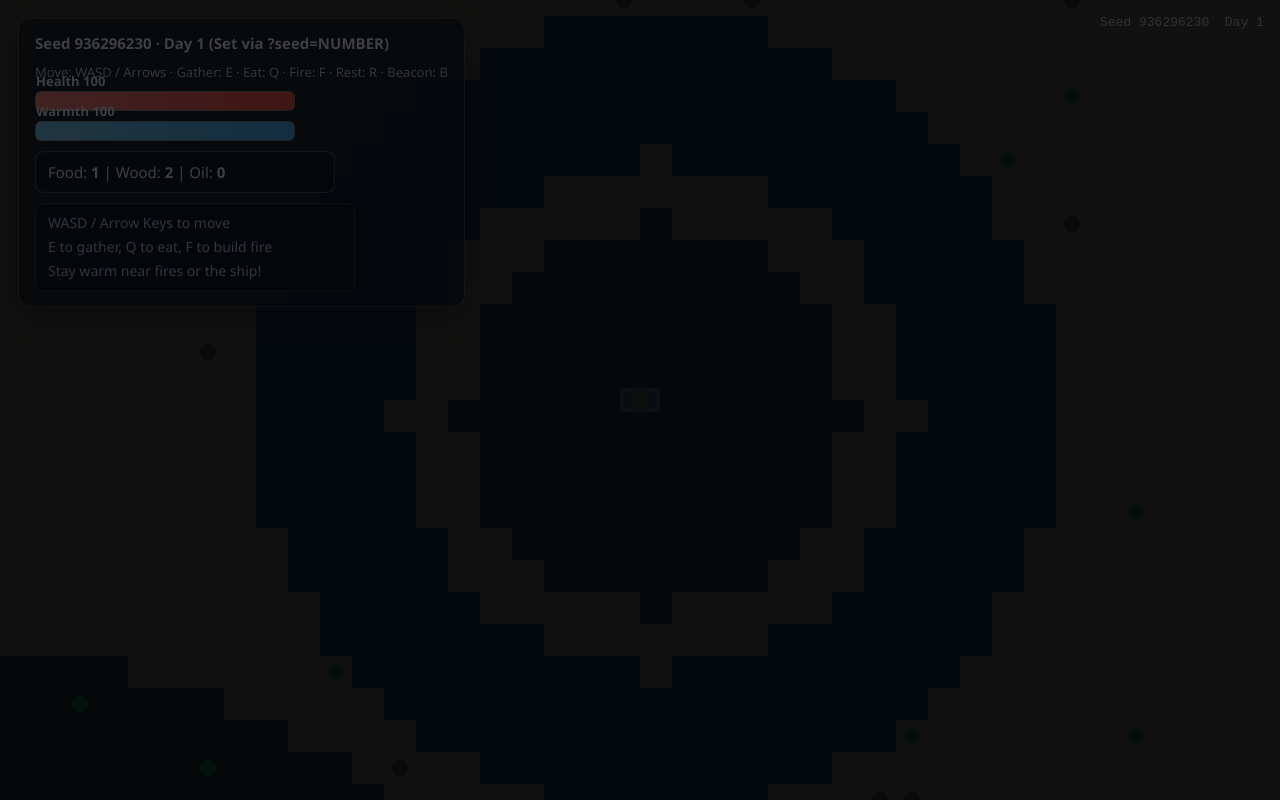
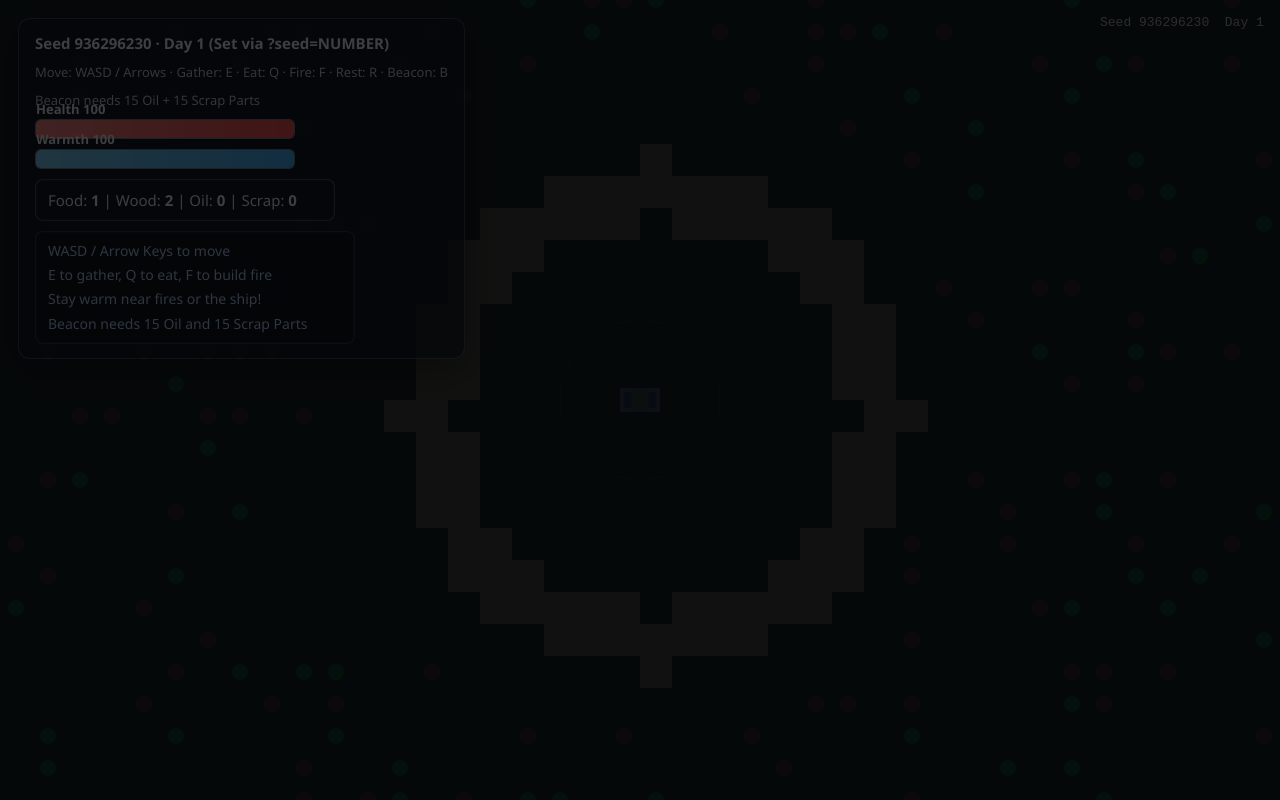
Before and after one commit to SimpleShorts/codex-game-1, a plain HTML site: page index.html in a window 1280 px wide. Drawn offline with Linux system fonts and the light colour scheme.

Commit message:
Expand world and add scrap beacon costs

```diff
--- a/entities.js
+++ b/entities.js
@@ -11,7 +11,7 @@
       this.energy = 100;
       this.health = 100;
       this.warmth = 100;
-      this.inventory = { food: 1, wood: 2, oil: 0 };
+      this.inventory = { food: 1, wood: 2, oil: 0, scrap: 0 };
       this.direction = { x: 0, y: 0 };
     }
     move(dx, dy, dt, collisionFn) {
--- a/index.html
+++ b/index.html
@@ -10,6 +10,7 @@
   <div id="hud">
     <div id="seedDisplay" class="hud-line"></div>
     <div id="controls" class="hud-line subtle"></div>
+    <div id="beaconCost" class="hud-line subtle"></div>
     <div class="bar">
       <div id="healthBar" class="fill health"></div>
       <span id="healthLabel" class="label">Health</span>
--- a/main.js
+++ b/main.js
@@ -2,13 +2,13 @@ const canvas = document.getElementById('game');
 const ctx = canvas.getContext('2d');
 
 const TILE_SIZE = 32;
-const WORLD_SIZE = 150; // tiles per side
+const WORLD_SIZE = 450; // tiles per side (expanded world)
 const params = new URLSearchParams(window.location.search);
 const seedParam = parseInt(params.get('seed'), 10);
 const SEED = Number.isFinite(seedParam) ? seedParam : Math.floor(Math.random() * 1_000_000_000);
 const SHIP_RADIUS = 80;
 const FIRE_RADIUS = 90;
-const RESCUE_COST = { food: 3, wood: 6, oil: 3 };
+const RESCUE_COST = { oil: 15, scrap: 15 };
 const CAMPFIRE_COST = 3;
 const GAMMA = 1.2; // Tweak to globally brighten/dim terrain rendering
 
@@ -30,7 +30,8 @@ let rescueTimer = 0;
 let hints = [
   'WASD / Arrow Keys to move',
   'E to gather, Q to eat, F to build fire',
-  'Stay warm near fires or the ship!'
+  'Stay warm near fires or the ship!',
+  'Beacon needs 15 Oil and 15 Scrap Parts'
 ];
 
 function handleInput(dt) {
@@ -62,7 +63,7 @@ function update(dt) {
   updateCampfires(dt);
   checkResourcePickup();
   checkBeacon(dt);
-  UI.updateHUD(player, hints, { seed: SEED, day: Math.floor(timeOfDay / 120 * 4) + 1 });
+  UI.updateHUD(player, hints, { seed: SEED, day: Math.floor(timeOfDay / 120 * 4) + 1, beaconCost: RESCUE_COST });
 }
 
 function updateSurvival(dt) {
@@ -289,6 +290,7 @@ function tileColor(tile) {
 function resourceColor(type) {
   if (type === RESOURCE.FOOD) return '#4cd964';
   if (type === RESOURCE.WOOD) return '#9b7653';
+  if (type === RESOURCE.SCRAP) return '#c7d0d9';
   return '#8fd3ff';
 }
 
--- a/ui.js
+++ b/ui.js
@@ -15,7 +15,8 @@
     inventory.innerHTML = `
       Food: <strong>${player.inventory.food || 0}</strong> |
       Wood: <strong>${player.inventory.wood || 0}</strong> |
-      Oil: <strong>${player.inventory.oil || 0}</strong>
+      Oil: <strong>${player.inventory.oil || 0}</strong> |
+      Scrap: <strong>${player.inventory.scrap || 0}</strong>
     `;
 
     messages.innerHTML = hints.map(h => `<div class="hint">${h}</div>`).join('');
@@ -27,6 +28,13 @@
 
     if (controls) {
       controls.textContent = 'Move: WASD / Arrows · Gather: E · Eat: Q · Fire: F · Rest: R · Beacon: B';
+    }
+
+    const beaconCost = document.getElementById('beaconCost');
+    if (beaconCost && info.beaconCost) {
+      const oil = info.beaconCost.oil ?? 0;
+      const scrap = info.beaconCost.scrap ?? 0;
+      beaconCost.textContent = `Beacon needs ${oil} Oil + ${scrap} Scrap Parts`;
     }
   }
 
--- a/world.js
+++ b/world.js
@@ -19,7 +19,8 @@
   const RESOURCE = {
     FOOD: 'food',
     WOOD: 'wood',
-    OIL: 'oil'
+    OIL: 'oil',
+    SCRAP: 'scrap'
   };
 
   function generateWorld(seed, size) {
@@ -27,9 +28,14 @@
     const tiles = new Array(size * size);
     const resources = [];
 
+    const slopeX = rng() * 0.6 - 0.3; // tilt landmass toward a random side
+    const slopeY = rng() * 0.6 - 0.3;
+    const noiseShiftX = Math.floor(rng() * 10000);
+    const noiseShiftY = Math.floor(rng() * 10000);
+
     // Simple height-ish noise from layered random circles
     const peaks = [];
-    for (let i = 0; i < 8; i++) {
+    for (let i = 0; i < 10; i++) {
       peaks.push({
         x: Math.floor(rng() * size),
         y: Math.floor(rng() * size),
@@ -38,18 +44,38 @@
       });
     }
 
+    function valueNoise(x, y) {
+      // hash-based deterministic noise to add variety without extra RNG use
+      let n = x * 374761393 + y * 668265263;
+      n = (n ^ (n << 13)) >>> 0;
+      n = (n * (n * n * 15731 + 789221) + 1376312589) >>> 0;
+      return (n & 0xfffffff) / 0xfffffff; // 0..1
+    }
+
     for (let y = 0; y < size; y++) {
       for (let x = 0; x < size; x++) {
         const dx = x - size / 2;
         const dy = y - size / 2;
-        const distanceFromCenter = Math.sqrt(dx * dx + dy * dy);
         let h = 0.4; // base height
+
+        // add gentle continent tilt for macro variety
+        h += slopeX * (x / size - 0.5) + slopeY * (y / size - 0.5);
+
+        // add coarse deterministic noise to break symmetry
+        const n = valueNoise(x + noiseShiftX, y + noiseShiftY);
+        h += (n - 0.5) * 0.35;
+
         peaks.forEach(p => {
           const d = Math.hypot(x - p.x, y - p.y);
           h += Math.max(0, p.strength * (1 - d / p.r));
         });
-        // soften around center to keep crash site calm
-        h -= Math.max(0, 0.6 - distanceFromCenter / (size * 0.15));
+
+        // soften immediate spawn neighborhood; broader world stays varied
+        const distanceFromCenter = Math.sqrt(dx * dx + dy * dy);
+        if (distanceFromCenter < size * 0.07) {
+          h = Math.max(h, 0.55);
+        }
+
         let tile;
         if (h < 0.35) tile = TILE.WATER;
         else if (h < 0.45) tile = TILE.SAND;
@@ -95,6 +121,7 @@
     place(Math.floor(size * 0.9), RESOURCE.FOOD, 12, size / 2.2);
     place(Math.floor(size * 1.2), RESOURCE.WOOD, 10, size / 1.8);
     place(Math.floor(size * 0.35), RESOURCE.OIL, size / 3, size / 1.4);
+    place(Math.floor(size * 0.5), RESOURCE.SCRAP, size / 2.6, size / 1.1);
 
     return { tiles, resources, rng, TILE, RESOURCE };
   }
```
